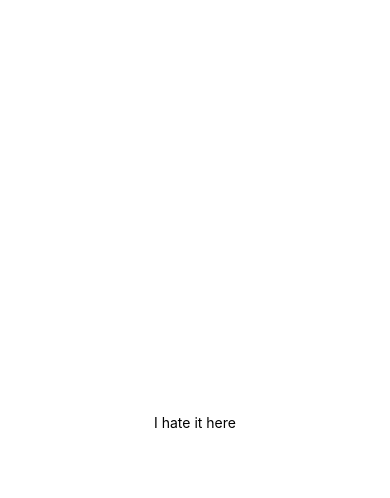
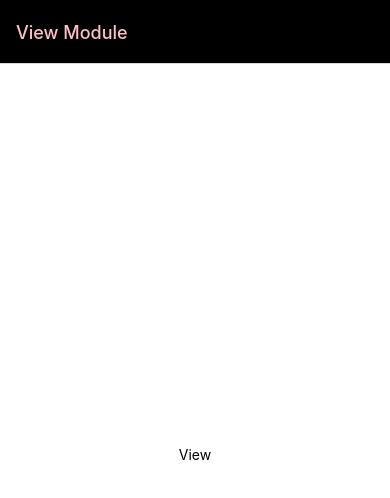
Before and after one commit to Soranix/crudler, a React Native app: screen /ModuleViewScreen in a window 390 px wide. Shown: the top 498 px of the page. Built offline with nearby package versions, Linux system fonts and the light colour scheme.

Commit message:
Completed second video changes (#1)

```diff
--- a/App.js
+++ b/App.js
@@ -1,5 +1,11 @@
-import { StatusBar } from 'expo-status-bar';
-import { StyleSheet, Text, View } from 'react-native';
+import {NavigationContainer } from '@react-navigation/native';
+import {createNativeStackNavigator} from '@react-navigation/native-stack';
+import ModuleListScreen from './src/components/screens/ModuleListScreen';
+import ModuleAddScreen from './src/components/screens/ModuleAddScreen';
+import ModuleModifyScreen from './src/components/screens/ModuleModifyScreen';
+import ModuleViewScreen from './src/components/screens/ModuleViewScreen';
+
+const Stack =createNativeStackNavigator();
 
 export const App = () => {
     //Initialisations----
@@ -7,20 +13,42 @@
     //Handlers-----------
     //View---------------
   return (
-    <View style={styles.container}>
-      <Text>I hate it here</Text>
-      <StatusBar style="auto" />
-    </View>
+    <NavigationContainer>
+      <Stack.Navigator
+        initialRouteName='ModuleViewScreen'
+        screenOptions = {{
+          headerStyle: {backgroundColor: 'black'},
+          headerTintColor: 'pink',
+        }}
+        >
+
+        <Stack.Screen
+          name = 'ModuleListScreen'
+          component={ModuleListScreen}
+          options={{title: 'List modules'}}
+        />
+
+        <Stack.Screen
+          name = 'ModuleAddScreen'
+          component={ModuleAddScreen}
+          options={{title: 'Add Module'}}
+        />
+
+        <Stack.Screen
+          name = 'ModuleViewScreen'
+          component={ModuleViewScreen}
+          options={{title: 'View Module'}}
+        />
+
+        <Stack.Screen
+          name = 'ModuleModifyScreen'
+          component={ModuleModifyScreen}
+          options={{title: 'Modify Module'}}
+        />
+
+      </Stack.Navigator>
+    </NavigationContainer>
   );
-}
-
-const styles = StyleSheet.create({
-  container: {
-    flex: 1,
-    backgroundColor: '#fff',
-    alignItems: 'center',
-    justifyContent: 'center',
-  },
-});
+};
 
 export default App;
--- a/package.json
+++ b/package.json
@@ -9,10 +9,14 @@
     "web": "expo start --web"
   },
   "dependencies": {
+    "@react-navigation/native-stack": "^6.9.18",
     "expo": "~50.0.2",
     "expo-status-bar": "~1.11.1",
     "react": "18.2.0",
-    "react-native": "0.73.2"
+    "react-native": "0.73.2",
+    "react-native-web": "~0.19.6",
+    "react-dom": "18.2.0",
+    "@expo/metro-runtime": "~3.1.3"
   },
   "devDependencies": {
     "@babel/core": "^7.20.0"
--- /dev/null
+++ b/src/components/layout/Screen.js
@@ -0,0 +1,26 @@
+import { StatusBar } from 'expo-status-bar';
+import { StyleSheet, View } from 'react-native';
+
+const Screen = ({children}) => {
+    //Initialisations----
+    //State--------------
+    //Handlers-----------
+    //View---------------
+  return (
+    <View style={styles.screen}>
+      {children}
+      <StatusBar style='light' />
+    </View>
+  );
+}
+
+const styles = StyleSheet.create({
+  screen: {
+    flex: 1,
+    backgroundColor: '#fff',
+    alignItems: 'center',
+    justifyContent: 'center',
+  },
+});
+
+export default Screen;
--- /dev/null
+++ b/src/components/screens/ModuleAddScreen.js
@@ -0,0 +1,22 @@
+import { StatusBar } from 'expo-status-bar';
+import { StyleSheet, Text} from 'react-native';
+import Screen from '../layout/Screen';
+
+const ModuleAddScreen = () => {
+    //Initialisations----
+    //State--------------
+    //Handlers-----------
+    //View---------------
+  return (
+    <Screen>
+
+      <Text>Add</Text>
+
+
+    </Screen>
+  );
+};
+
+const styles = StyleSheet.create({});
+
+export default ModuleAddScreen;
--- /dev/null
+++ b/src/components/screens/ModuleListScreen.js
@@ -0,0 +1,22 @@
+import { StatusBar } from 'expo-status-bar';
+import { StyleSheet, Text} from 'react-native';
+import Screen from '../layout/Screen';
+
+export const ModuleListScreen = () => {
+    //Initialisations----
+    //State--------------
+    //Handlers-----------
+    //View---------------
+  return (
+    <Screen>
+
+      <Text>List</Text>
+
+
+    </Screen>
+  );
+};
+
+const styles = StyleSheet.create({});
+
+export default ModuleListScreen;
--- /dev/null
+++ b/src/components/screens/ModuleModifyScreen.js
@@ -0,0 +1,22 @@
+import { StatusBar } from 'expo-status-bar';
+import { StyleSheet, Text} from 'react-native';
+import Screen from '../layout/Screen';
+
+const ModuleModifyScreen = () => {
+    //Initialisations----
+    //State--------------
+    //Handlers-----------
+    //View---------------
+  return (
+    <Screen>
+
+      <Text>Modify</Text>
+
+
+    </Screen>
+  );
+};
+
+const styles = StyleSheet.create({});
+
+export default ModuleModifyScreen;
--- /dev/null
+++ b/src/components/screens/ModuleViewScreen.js
@@ -0,0 +1,22 @@
+import { StatusBar } from 'expo-status-bar';
+import { StyleSheet, Text} from 'react-native';
+import Screen from '../layout/Screen';
+
+const ModuleViewScreen = () => {
+    //Initialisations----
+    //State--------------
+    //Handlers-----------
+    //View---------------
+  return (
+    <Screen>
+
+      <Text>View</Text>
+
+
+    </Screen>
+  );
+};
+
+const styles = StyleSheet.create({});
+
+export default ModuleViewScreen;
```
Also changed, not shown: 1 other file (tests, documents, lock files or other folders).
